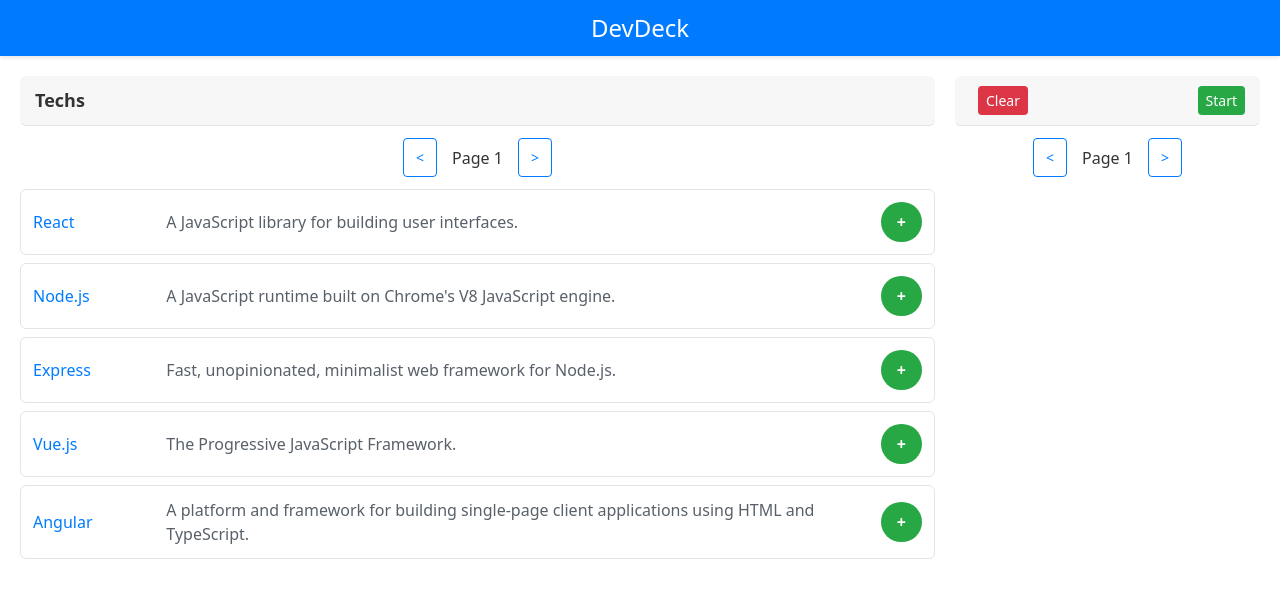
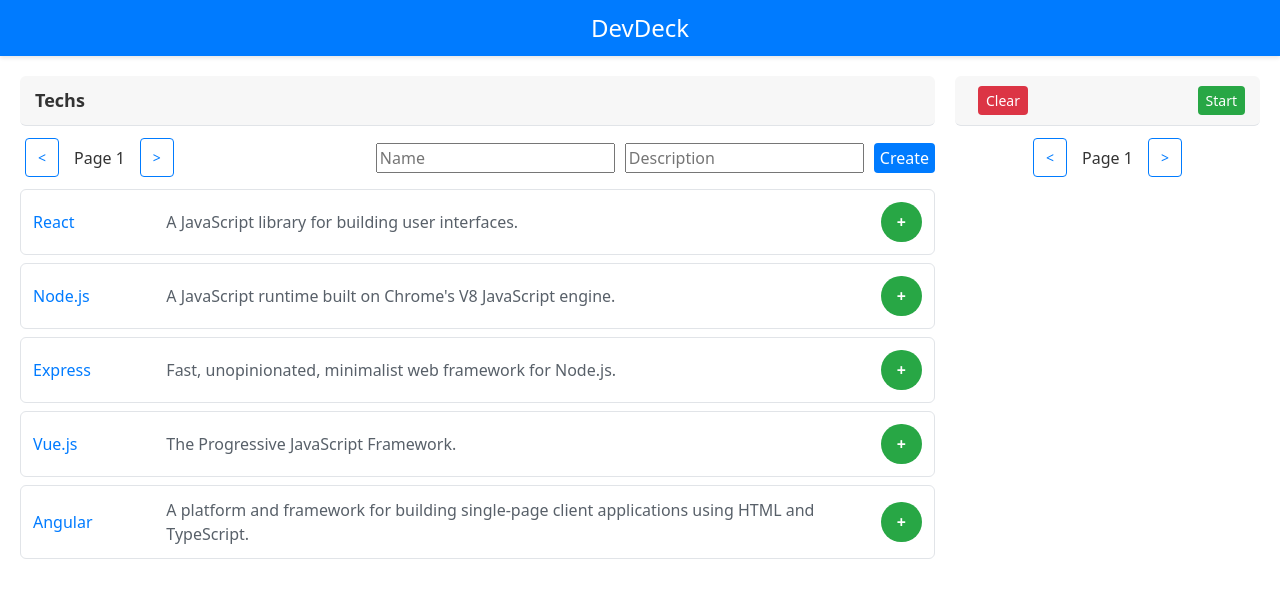
Before and after one commit to Daniel777y/DevDeck, a React (Vite) app: page / in a window 1280 px wide. Shown: the top 598 px of the page. Built offline with nearby package versions, Linux system fonts and the light colour scheme.

Commit message:
create tech form

```diff
--- /dev/null
+++ b/src/components/CreateTechForm.jsx
@@ -0,0 +1,36 @@
+import React from "react";
+import PropTypes from "prop-types";
+
+import "../styles/createTechForm.css";
+
+const CreateTechForm = ({ onCreateTech }) => {
+  return (
+    <form className="create-tech-form" onSubmit={onCreateTech}>
+      <input
+        className="create-tech-from-input"
+        type="text"
+        name="techName"
+        placeholder="Name"
+        autoComplete="off"
+        maxLength="20"
+        required
+      />
+      <input
+        className="create-tech-from-input"
+        type="text"
+        name="techDescription"
+        placeholder="Description"
+        autoComplete="off"
+        maxLength="100"
+        required
+      />
+      <button className="create-tech-form-btn" type="submit">Create</button>
+    </form>
+  );
+};
+
+CreateTechForm.propTypes = {
+  onCreateTech: PropTypes.func.isRequired,
+};
+
+export default CreateTechForm;
--- a/src/components/TechList.jsx
+++ b/src/components/TechList.jsx
@@ -2,6 +2,7 @@
 import PropTypes from "prop-types";
 
 import Tech from "./Tech.jsx"
+import CreateTechForm from "./CreateTechForm.jsx"
 
 import "../styles/list.css";
 import "../styles/pagination.css";
@@ -19,15 +20,22 @@
       setCurPage(curPage - 1);
     }
   };
+  const onCreateTech = (e) => {
+    e.preventDefault();
+    console.log(e);
+  };
   return (
     <div className="list-container techs-list">
       <div className="list-header">
         <span className="list-header-text">Techs</span>
       </div>
-      <div className="pagination">
-        <button className="pagination-btn" onClick={onPrevPage}>&lt;</button>
-        <span className="pagination-text"> Page {curPage + 1} </span>
-        <button className="pagination-btn" onClick={onNextPage}>&gt;</button>
+      <div className="techs-list-subheader">
+        <div className="pagination">
+          <button className="pagination-btn" onClick={onPrevPage}>&lt;</button>
+          <span className="pagination-text"> Page {curPage + 1} </span>
+          <button className="pagination-btn" onClick={onNextPage}>&gt;</button>
+        </div>
+        <CreateTechForm onCreateTech={onCreateTech} />
       </div>
       <div className="list-items">
         {displayTechs.slice(perPage * curPage, Math.min(displayTechs.length, perPage * (curPage + 1))).map(item =>
--- /dev/null
+++ b/src/styles/createTechForm.css
@@ -0,0 +1,38 @@
+.create-tech-form {
+  display: flex;
+  align-items: center;
+  justify-content: space-between;
+  gap: 10px;
+}
+
+.create-tech-form-input {
+  border-radius: 4px;
+  padding: 8px 12px;
+  font-size: 16px;
+  width: calc(50% - 20px);
+}
+
+.create-tech-form-btn {
+  padding: 3px 6px;
+  background-color: #007bff;
+  color: white;
+  border: none;
+  border-radius: 4px;
+  cursor: pointer;
+  font-size: 16px;
+}
+
+.create-tech-form-btn:hover {
+  background-color: #0056b3;
+}
+
+@media (max-width: 768px) {
+  .create-tech-form {
+    flex-direction: column;
+  }
+
+  .create-tech-form-input,
+  .create-tech-form-btn {
+    width: 100%;
+  }
+}
--- a/src/styles/list.css
+++ b/src/styles/list.css
@@ -141,7 +141,7 @@
 .tech-item-description {
   color: #586069;
   flex-grow: 1;
-  margin-right: 5px;
+  padding-right: 10px;
 }
 
 .tech-item-btn {
@@ -194,3 +194,9 @@
 .selected-tech-item-btn:hover {
   background-color: #c9302c;
 }
+
+.techs-list-subheader {
+  display: flex;
+  justify-content: space-between;
+  align-items: center;
+}
```
